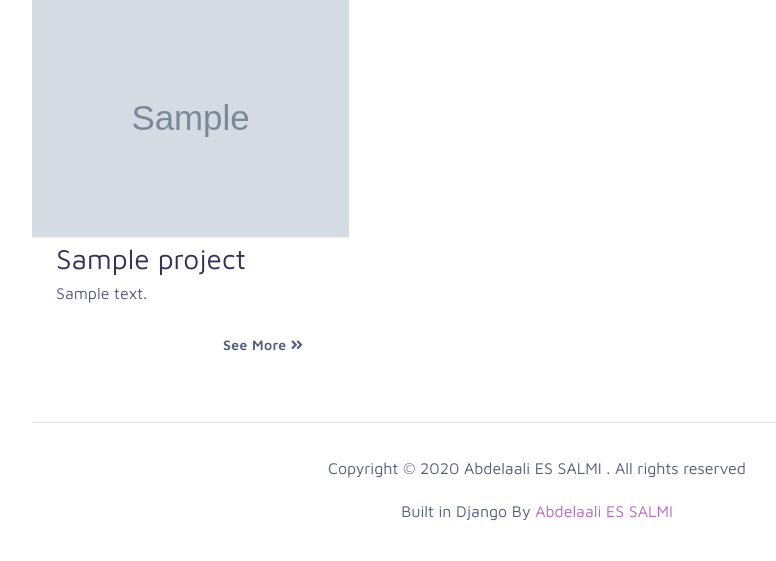
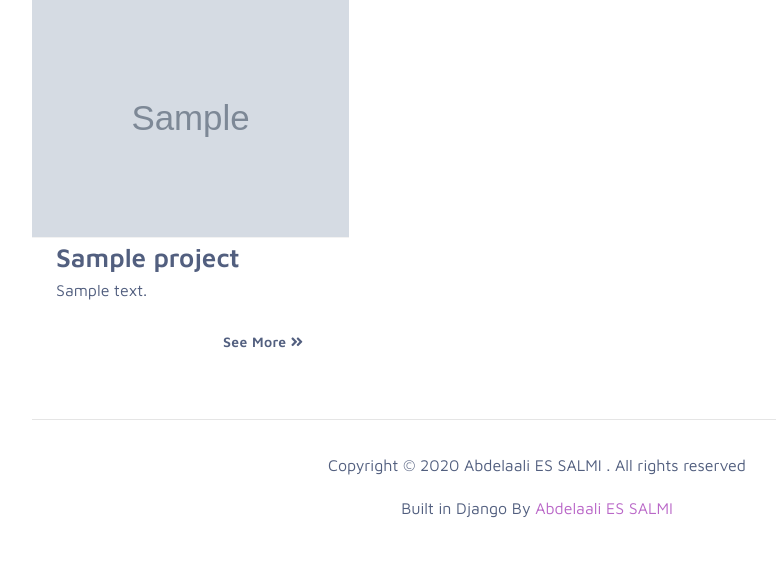
Before and after one commit to abdlalisalmi/DJANGO-Portfolio, a Django app: page /projects/ in a window 1280 px wide. Shown: the part 239-800 px from the top of the page, without its empty margins (103-879 px from the left). Run offline with Django 3.2, Linux system fonts and the light colour scheme; tables that the repository leaves empty hold one stand-in row (values such as "Sample post"); grey boxes marked "Sample" are stand-in pictures; some libraries are stand-ins or nearby versions.

Commit message:
change projects page look

```diff
--- a/templates/projects/projects_page.html
+++ b/templates/projects/projects_page.html
@@ -19,8 +19,8 @@
                             <img class="d-block w-100 p-0" src="{{project.image.url}}">
                         </div>
                         <div class="card-body pt-0">
-                            <h3 class="display-6 m-0">{{project.title}}</h3>
-                            <p>{{project.description|truncatewords:25}}</p>
+                            <p class="display-4 m-0">{{project.title|truncatewords:2}}</p>
+                            <p>{{project.description|truncatewords:20}}</p>
                             <div class="text-right">
                                 <a href="{{project.get_project_absolute_url}}" class="btn rounded-pill text-capitalize">See More <i class="fas fa-angle-double-right"></i></a>
                             </div>
```
